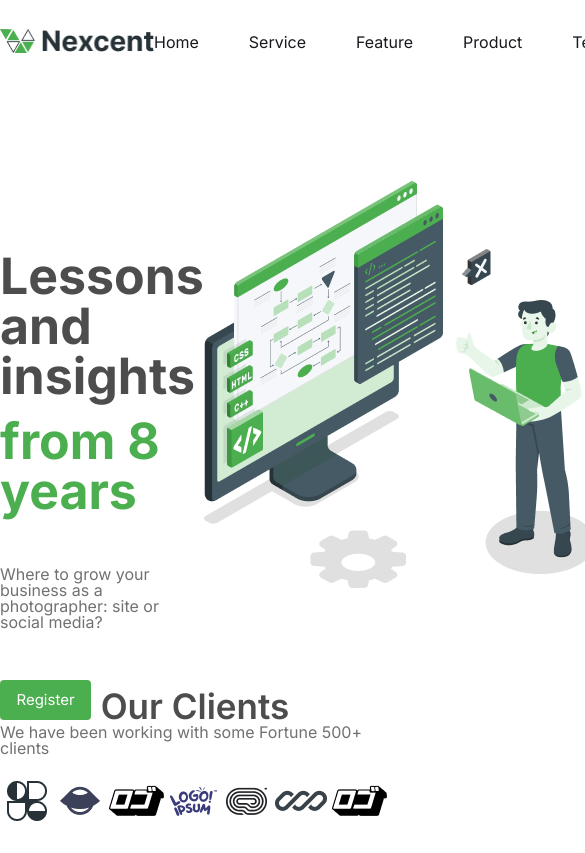
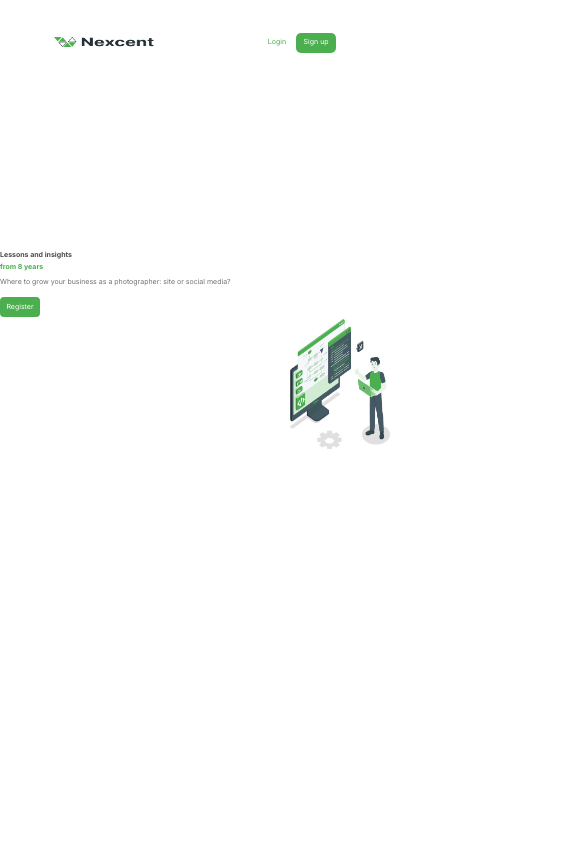
Before and after one commit to Oleksiy988998/project, a plain HTML site: page index.html in a window 390 px wide. Shown: the top 853 px of the page, 585 px wide, since content can reach past the window. Drawn offline with Linux system fonts and the light colour scheme.

Commit message:
Started2 landing page

```diff
--- a/index.html
+++ b/index.html
@@ -33,6 +33,8 @@
         </div>
 
     </div>
+
+
     <div class="container1">
         <div class="div1">
             <p class="text-lessons">Lessons and insights </p>
@@ -42,9 +44,11 @@
                 <button class="text-register" href="#">Register</button>
             </div>
         </div>
-        <img src="img/Illustration.png" alt="">
+        <img class="img-illustration" src="img/Illustration.png" alt="">
     </div>
-    <div class="container2">
+
+
+    <!-- <div class="container2">
         <div class="div2">
             <p class="text-our-clients">Our Clients</p>
         </div>
@@ -60,8 +64,10 @@
             <img src="img/Logo (6).png" alt="">
             <img src="img/Logo (7).png" alt="">
         </div>
-    </div>
-    <div class="container3">
+    </div> -->
+
+
+    <!-- <div class="container3">
         <div class="div5">
             <p class="text-manage-your">Manage your entire community <br> in a single system</p>
         </div>
@@ -87,6 +93,7 @@
             </div>
         </div>
     </div>
+
     <div class="container5">
         <img src="img/rafiki.png" alt="">
         <div class="div12">
@@ -95,6 +102,7 @@
             <button class="text-learn-more" href="#">Learn More</button>
         </div>
     </div>
+
     <div class="container6">
         <div class="div13">
             <p class="text-heping-a-local">Helping a local</p>
@@ -228,6 +236,6 @@
                 <img src="img/Email Input Field.png" alt="">
             </div>
         </div>
-    </div>
+    </div> -->
 </body>
 </html>
--- a/style.css
+++ b/style.css
@@ -114,6 +114,10 @@
     border-radius: 4px;
     border: none;
     margin-top: 50px;
+}
+.img-illustration {
+    width: 100px;
+    height: 130px;
 }
 .container2 {
     width: 100%;
@@ -816,3 +820,74 @@
     letter-spacing: 0%;
     font-weight: bold;
 }
+
+
+
+
+@media (min-width: 220px) and (max-width: 776px) {
+    .nav {
+        width: 100%;
+        height: 84px;
+        display: flex;
+        align-items: center;
+        justify-content: space-around;
+
+    }
+    .links {
+        display: none;
+    }
+    .logo {
+        width: 100px;
+        height: 10px;
+    }
+    .text-login {
+        border: none;
+        background-color: transparent;
+        color: #4CAF4F;
+        font-size: 7px;
+        font-family: 'Inter';
+        cursor: pointer;
+    }
+    .text-sign-up {
+        width: 40px;
+        height: 20px;
+        font-size: 7px;
+        font-family: 'Inter';
+        color: white;
+        cursor: pointer;
+        background-color: #4CAF4F;
+        border-radius: 5px;
+        border: none;
+    }
+    .text-lessons {
+        color: #4D4D4D;
+        font-size: 7px;
+        font-family: 'Inter';
+        font-weight: bold;
+    }
+    .text-from {
+        color: #4CAF4F;
+        font-size: 7px;
+        font-family: 'Inter';
+        font-weight: bold;
+        padding-top: 5px;
+    }
+    .text-where {
+        color: #717171;
+        font-size: 7px;
+        font-family: 'Inter';
+        padding-top: 8px;
+    }
+    .text-register {
+        width: 40px;
+        height: 20px;
+        font-size: 7px;
+        font-family: 'Inter';
+        color: white;
+        cursor: pointer;
+        background-color: #4CAF4F;
+        border-radius: 4px;
+        border: none;
+        margin-top: 12px;
+    }
+}
```
